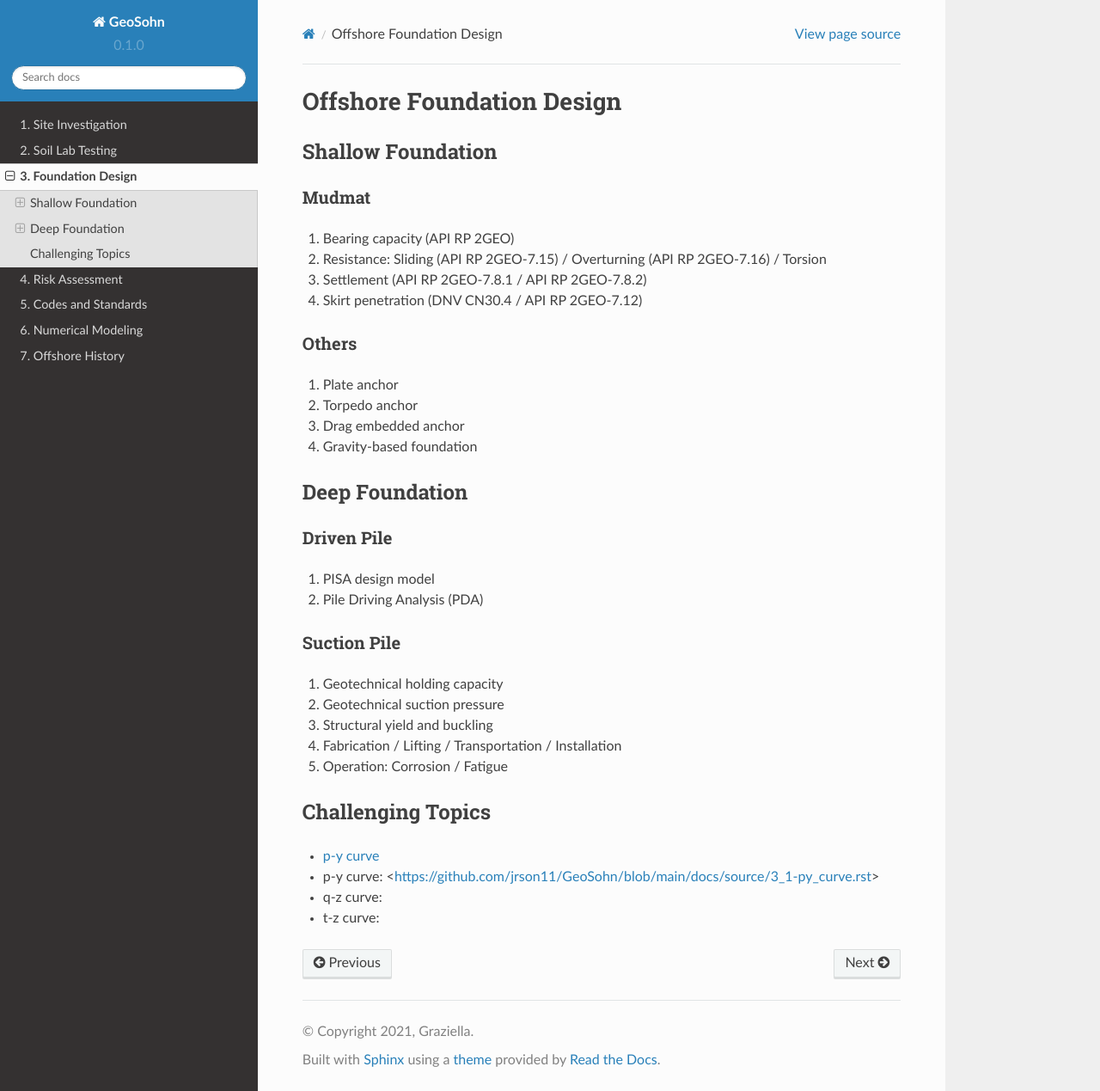
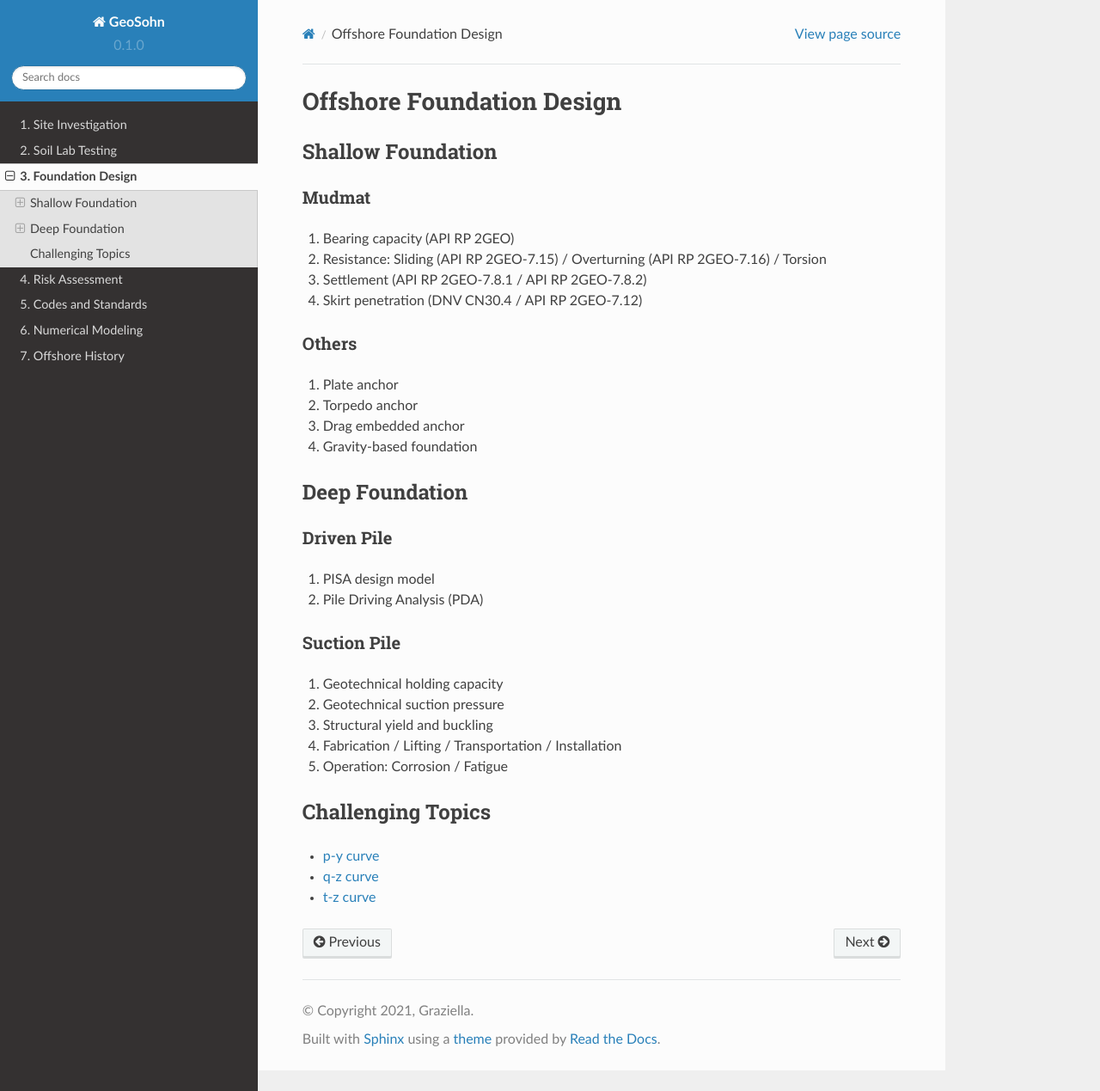
Before and after one commit to jrson11/GeoSohn, a Sphinx documentation site: the page built from docs/source/3-Foundation_Design.rst, in a window 1280 px wide and 1269 px high. Shown: the whole window at 86% size. Built offline with Sphinx 7.4.7 and the Read the Docs theme 2.0.0, drawn with Linux system fonts in a browser that asks for light colours.

Commit message:
Update 3-Foundation_Design.rst

```diff
--- a/docs/source/3-Foundation_Design.rst
+++ b/docs/source/3-Foundation_Design.rst
@@ -42,8 +42,7 @@
 
 Challenging Topics
 -------------------
+
 - `p-y curve <https://github.com/jrson11/GeoSohn/blob/main/docs/source/3_1-py_curve.rst>`_
-
-- p-y curve: <https://github.com/jrson11/GeoSohn/blob/main/docs/source/3_1-py_curve.rst>
-- q-z curve:
-- t-z curve:
+- `q-z curve <https://github.com/jrson11/GeoSohn/blob/main/docs/source/3_1-py_curve.rst>`_
+- `t-z curve <https://github.com/jrson11/GeoSohn/blob/main/docs/source/3_1-py_curve.rst>`_
```
